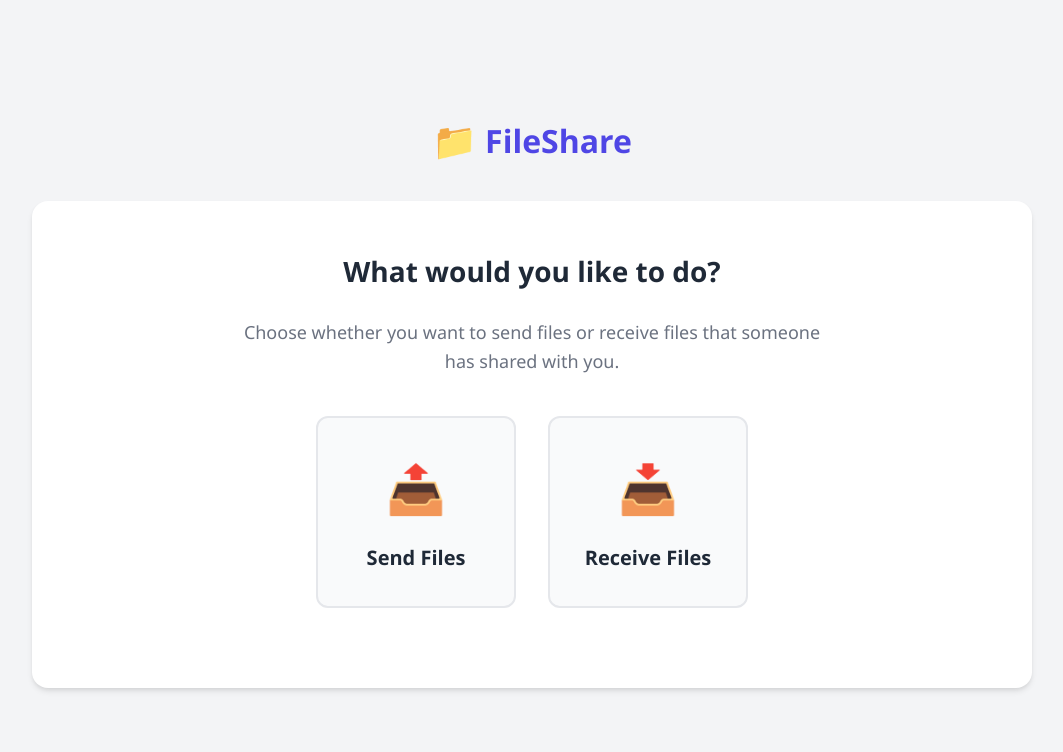
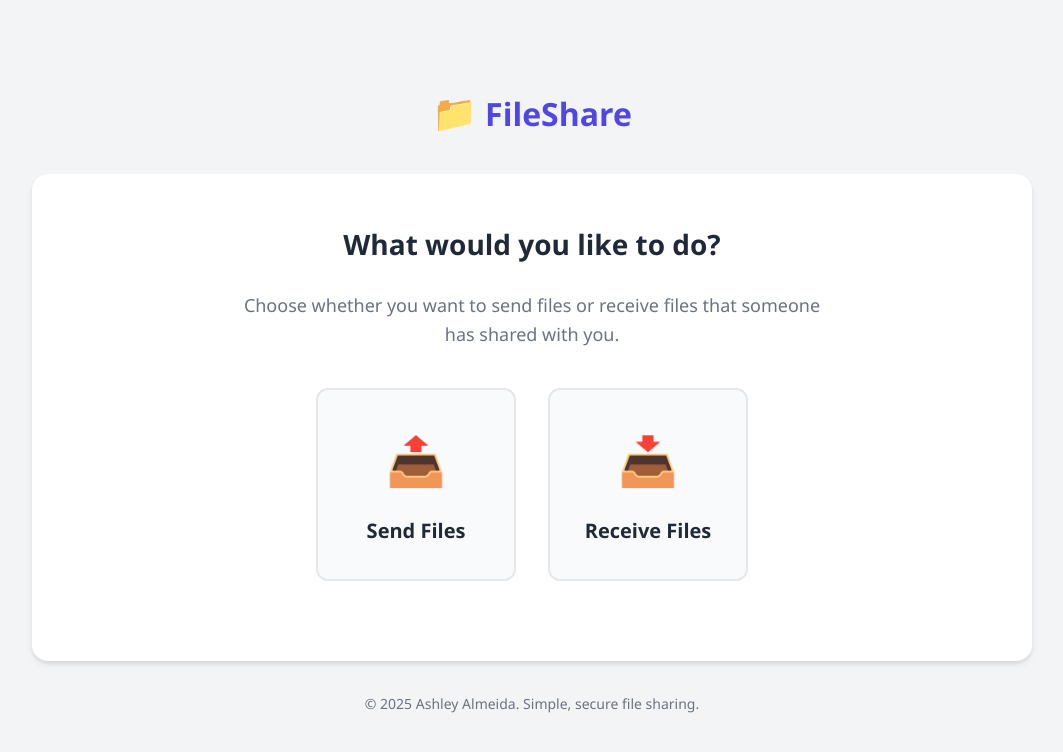
Before and after one commit to ashleyalmeida07/File-Sharing, a plain HTML site: page index.html in a window 1280 px wide. Shown: the whole page, without its empty margins (108-1171 px from the left). Drawn offline with Linux system fonts and the light colour scheme; a script that the page names is missing.

Commit message:
Update index.html

```diff
--- a/index.html
+++ b/index.html
@@ -485,6 +485,13 @@ body {
     display: none;
 }
 
+.footer {
+    margin-top: 2rem;
+    text-align: center;
+    color: var(--text-light);
+    font-size: 0.875rem;
+}
+
 /* Show the Scan QR Code button only on small screens */
 @media (max-width: 640px) {
     .scan-qr-btn {
@@ -673,6 +680,10 @@ body {
             </div>
 
         </div>
+
+        <footer class="footer">
+            <p>&copy; 2025 Ashley Almeida. Simple, secure file sharing.</p>
+        </footer>
     </div>
 
     <script>
```
